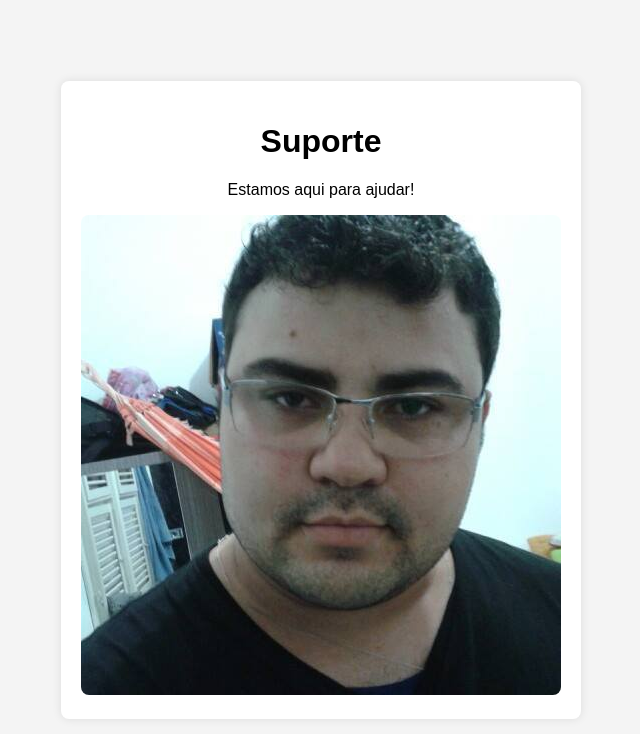
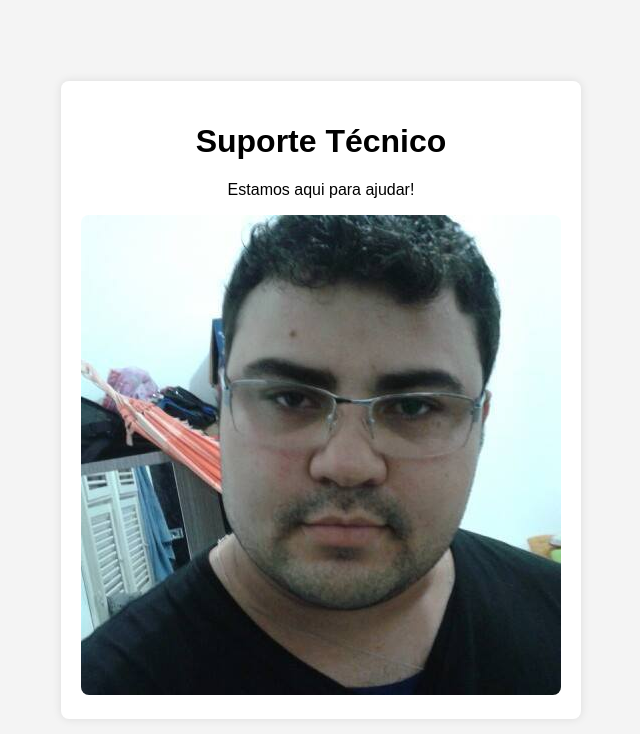
Before and after one commit to gmaia13/Tioge, a plain HTML site: page index.html in a window 1280 px wide. Shown: the whole page, without its empty margins (319-959 px from the left). Drawn offline with Linux system fonts and the light colour scheme.

Commit message:
Update index.html

```diff
--- a/index.html
+++ b/index.html
@@ -30,7 +30,7 @@
 </head>
 <body>
     <div class="container">
-        <h1>Suporte</h1>
+        <h1>Suporte Técnico</h1>
         <p>Estamos aqui para ajudar!</p>
         <img src="ge.jpg" alt="Imagem de Suporte">
     </div>
```
